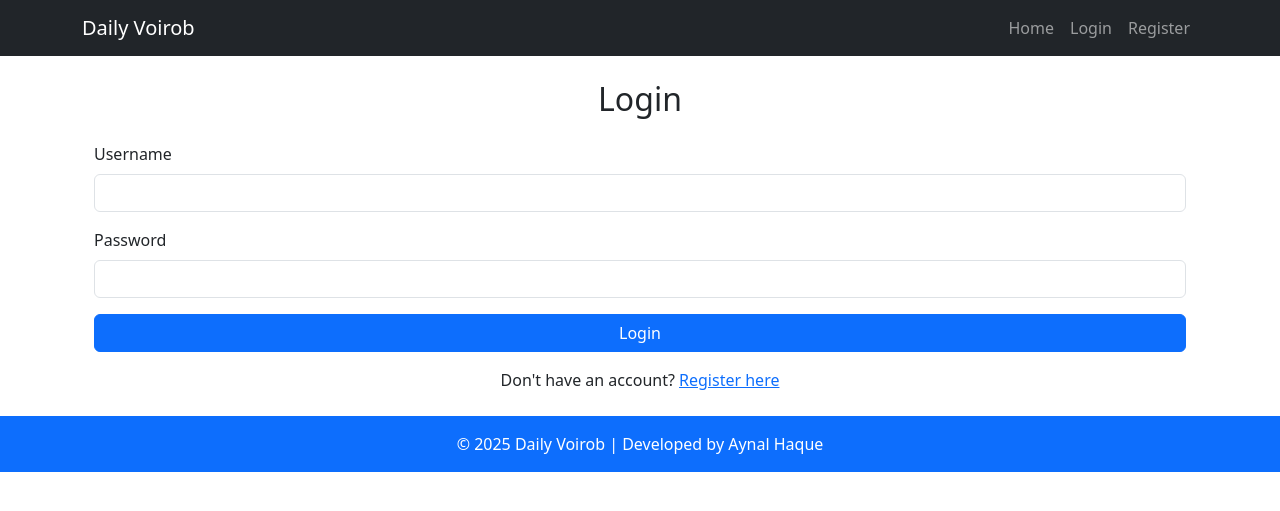
After one commit to Aynal7411/daily-Voirob, a Django app: page /login/ in a window 1280 px wide. The commit adds this page. Shown: the top 511 px of the page. Run offline with Django 5.2, Linux system fonts and the light colour scheme; some libraries are stand-ins or nearby versions.

Commit message:
regiser login logout add

```diff
--- a/news/templates/base.html
+++ b/news/templates/base.html
@@ -10,7 +10,19 @@
     <link href="https://cdn.jsdelivr.net/npm/bootstrap@5.3.2/dist/css/bootstrap.min.css" rel="stylesheet">
 </head>
 <body>
+<style>
+footer {
+    position: relative;
+    bottom: 0;
+    width: 100%;
+    background-color: #007bff;  /* Primary color */
+    color: white;
+    text-align: center;
+    padding: 10px 0;
+    margin-top: auto;
+}
 
+</style>
 <nav class="navbar navbar-expand-lg navbar-dark bg-dark">
     <div class="container">
         <a class="navbar-brand" href="{% url 'home' %}">Daily Voirob</a>
@@ -34,7 +46,7 @@
                     </li>
                 {% else %}
                     <li class="nav-item">
-                        <a class="nav-link" href="{#">Login</a>
+                        <a class="nav-link" href="{% url 'login' %}">Login</a>
                     </li>
                     <li class="nav-item">
                         <a class="nav-link" href="{% url 'register' %}">Register</a>
--- /dev/null
+++ b/news/templates/login.html
@@ -0,0 +1,28 @@
+{% extends 'base.html' %}
+
+{% block title %}Login - Daily Voirob{% endblock %}
+
+{% block content %}
+<div class="container">
+    <h2 class="text-center">Login</h2>
+    <form method="POST" class="mt-4">
+        {% csrf_token %}
+
+        <div class="mb-3">
+            <label for="username" class="form-label">Username</label>
+            <input type="text" class="form-control" id="username" name="username" required>
+        </div>
+
+        <div class="mb-3">
+            <label for="password" class="form-label">Password</label>
+            <input type="password" class="form-control" id="password" name="password" required>
+        </div>
+
+        <div class="mb-3">
+            <button type="submit" class="btn btn-primary w-100">Login</button>
+        </div>
+    </form>
+
+    <p class="text-center mt-3">Don't have an account? <a href="{% url 'register' %}">Register here</a></p>
+</div>
+{% endblock %}
--- a/news/urls.py
+++ b/news/urls.py
@@ -6,5 +6,6 @@ urlpatterns = [
     path('category/<int:category_id>/', views.category_articles, name='category_articles'),
     path('news/<slug:slug>/', views.article_detail, name='article_detail'),
     path('register/', views.register, name='register'),
+    path('login/', views.user_login, name='login'),
     path('logout/', views.user_logout, name='logout'),
 ]
--- a/news/views.py
+++ b/news/views.py
@@ -38,6 +38,24 @@ def register(request):
 
     return render(request, 'register.html')
 
+
+def user_login(request):
+    if request.method == 'POST':
+        username = request.POST['username']
+        password = request.POST['password']
+
+        # Authenticate user
+        user = authenticate(request, username=username, password=password)
+
+        if user is not None:
+            login(request, user)
+            return redirect('home')  # Redirect to home or dashboard after successful login
+        else:
+            messages.error(request, "Invalid username or password")
+            return redirect('login')
+
+    return render(request, 'login.html')
+
 def user_logout(request):
     logout(request)
     return redirect('home')
```
Also changed, not shown: news/templates/register.html (added, +28 -0 lines), db.sqlite3.
